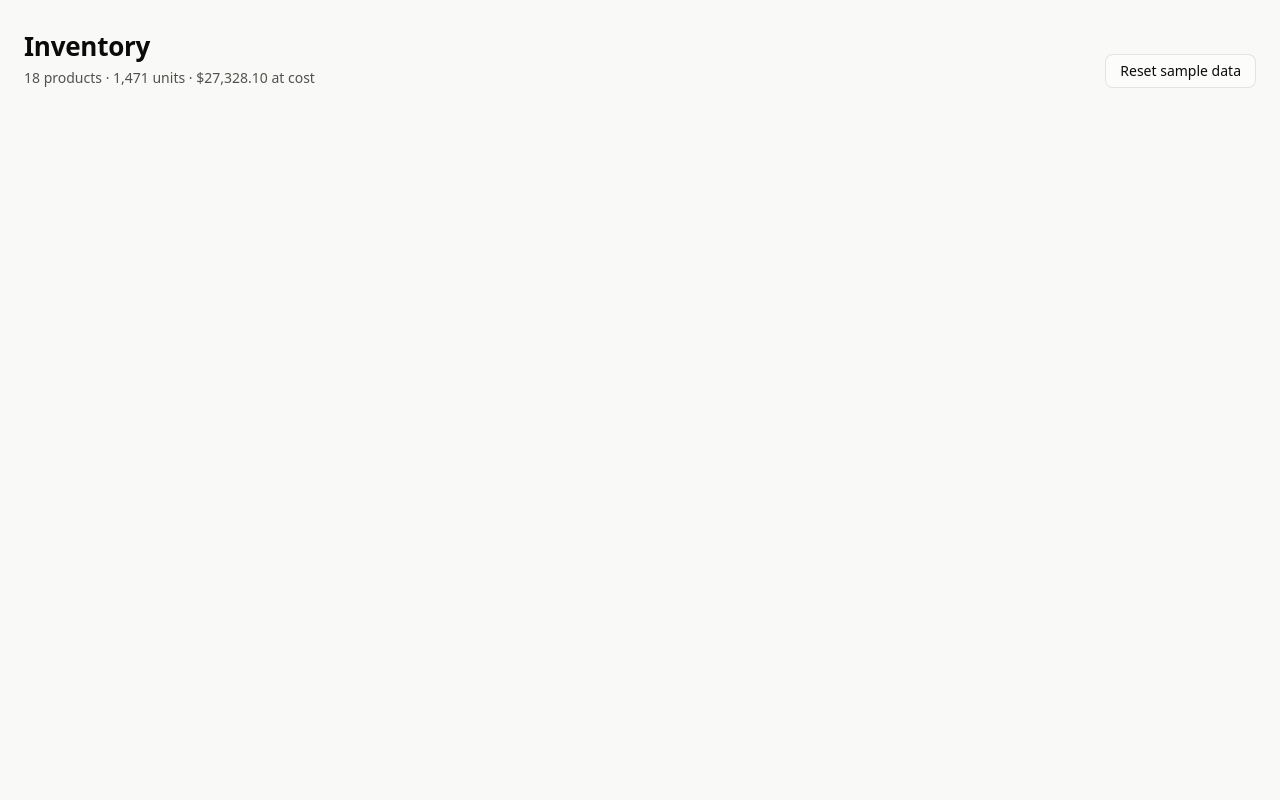
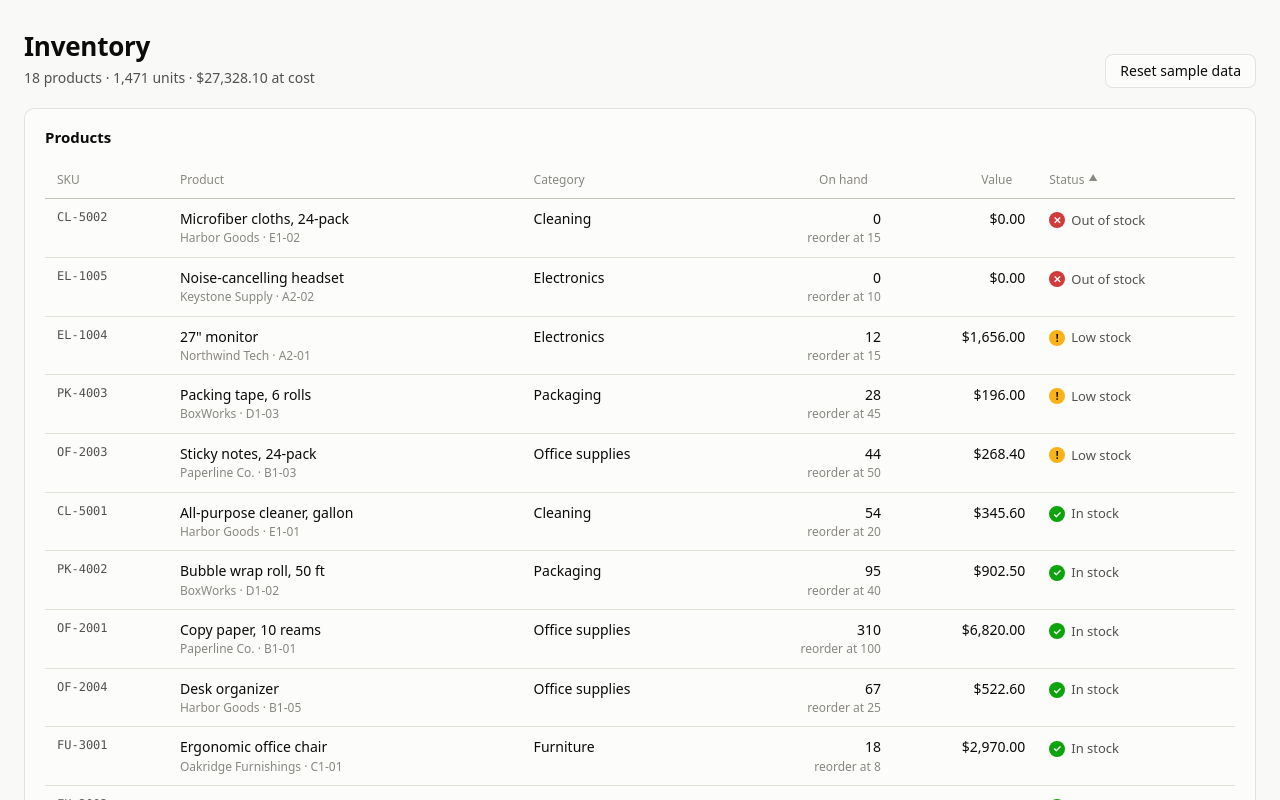
Before and after one commit to chukuwyemokumbor/inventory-management-dashboard, a React (Vite) app: page / in a window 1280 px wide. Shown: the top 800 px of the page. Built offline with nearby package versions, Linux system fonts and the light colour scheme.

Commit message:
Add sortable product table with stock status badges

```diff
--- a/src/App.css
+++ b/src/App.css
@@ -40,3 +40,109 @@ button:focus-visible {
   outline: 2px solid var(--accent);
   outline-offset: 2px;
 }
+
+/* ---------- Cards ---------- */
+.card {
+  background: var(--surface);
+  border: 1px solid var(--border);
+  border-radius: var(--radius);
+  padding: 18px 20px;
+  min-width: 0;
+}
+.card__title {
+  font-size: 15px;
+  margin-bottom: 12px;
+}
+.empty {
+  padding: 32px 0;
+  text-align: center;
+  color: var(--muted);
+}
+
+/* ---------- Status ---------- */
+.status {
+  display: inline-flex;
+  align-items: center;
+  gap: 6px;
+  font-size: 13px;
+  color: var(--ink-2);
+  white-space: nowrap;
+}
+.status__icon {
+  display: inline-grid;
+  place-items: center;
+  width: 16px;
+  height: 16px;
+  border-radius: 50%;
+  font-size: 10px;
+  font-weight: 700;
+  color: #fff;
+}
+.status--in-stock .status__icon {
+  background: var(--good);
+}
+.status--low .status__icon {
+  background: var(--warning);
+  color: #0b0b0b;
+}
+.status--out .status__icon {
+  background: var(--critical);
+}
+
+/* ---------- Table ---------- */
+.table-wrap {
+  overflow-x: auto;
+  margin: 0 -20px;
+  padding: 0 20px;
+}
+.table {
+  width: 100%;
+  border-collapse: collapse;
+  min-width: 760px;
+}
+.table th,
+.table td {
+  padding: 10px 12px;
+  text-align: left;
+  border-bottom: 1px solid var(--grid);
+  vertical-align: top;
+}
+.table th {
+  font-size: 12px;
+  font-weight: 500;
+  color: var(--muted);
+  border-bottom-color: var(--axis);
+}
+.table tbody tr:hover {
+  background: var(--surface-2);
+}
+.table .num {
+  text-align: right;
+  font-variant-numeric: tabular-nums;
+}
+.table .mono {
+  font-family: var(--mono);
+  font-size: 12px;
+  color: var(--ink-2);
+}
+.cell-name {
+  font-weight: 500;
+}
+.cell-meta {
+  color: var(--muted);
+  font-size: 12px;
+}
+.th-sort {
+  border: 0;
+  padding: 0;
+  background: none;
+  color: inherit;
+  font: inherit;
+  cursor: pointer;
+  display: inline-flex;
+  gap: 4px;
+}
+.th-sort__arrow {
+  font-size: 9px;
+  width: 9px;
+}
--- /dev/null
+++ b/src/components/InventoryTable.tsx
@@ -0,0 +1,90 @@
+import { useState } from 'react'
+import type { Product } from '../types/inventory'
+import { formatCurrency, formatNumber, stockStatus } from '../data/format'
+import { StatusBadge } from './StatusBadge'
+
+type SortKey = 'sku' | 'name' | 'category' | 'quantity' | 'value' | 'status'
+
+const STATUS_ORDER = { out: 0, low: 1, 'in-stock': 2 }
+
+const COLUMNS: { key: SortKey; label: string; numeric?: boolean }[] = [
+  { key: 'sku', label: 'SKU' },
+  { key: 'name', label: 'Product' },
+  { key: 'category', label: 'Category' },
+  { key: 'quantity', label: 'On hand', numeric: true },
+  { key: 'value', label: 'Value', numeric: true },
+  { key: 'status', label: 'Status' },
+]
+
+export function InventoryTable({ products }: { products: Product[] }) {
+  const [sort, setSort] = useState<{ key: SortKey; dir: 1 | -1 }>({ key: 'status', dir: 1 })
+
+  const sorted = [...products].sort((a, b) => {
+    const val = (p: Product): string | number => {
+      switch (sort.key) {
+        case 'value':
+          return p.quantity * p.unitCost
+        case 'status':
+          return STATUS_ORDER[stockStatus(p)]
+        default:
+          return p[sort.key]
+      }
+    }
+    const va = val(a)
+    const vb = val(b)
+    const cmp = typeof va === 'number' && typeof vb === 'number' ? va - vb : String(va).localeCompare(String(vb))
+    return cmp * sort.dir || a.name.localeCompare(b.name)
+  })
+
+  const toggle = (key: SortKey) => setSort((s) => (s.key === key ? { key, dir: s.dir === 1 ? -1 : 1 } : { key, dir: 1 }))
+
+  if (products.length === 0) return <div className="empty">No products yet.</div>
+
+  return (
+    <div className="table-wrap">
+      <table className="table">
+        <thead>
+          <tr>
+            {COLUMNS.map((c) => (
+              <th
+                key={c.key}
+                className={c.numeric ? 'num' : undefined}
+                aria-sort={sort.key === c.key ? (sort.dir === 1 ? 'ascending' : 'descending') : undefined}
+              >
+                <button type="button" className="th-sort" onClick={() => toggle(c.key)}>
+                  {c.label}
+                  <span className="th-sort__arrow" aria-hidden="true">
+                    {sort.key === c.key ? (sort.dir === 1 ? '▲' : '▼') : ''}
+                  </span>
+                </button>
+              </th>
+            ))}
+          </tr>
+        </thead>
+        <tbody>
+          {sorted.map((p) => (
+            <tr key={p.id}>
+              <td className="mono">{p.sku}</td>
+              <td>
+                <div className="cell-name">{p.name}</div>
+                <div className="cell-meta">
+                  {p.supplier}
+                  {p.location && ` · ${p.location}`}
+                </div>
+              </td>
+              <td>{p.category}</td>
+              <td className="num">
+                {formatNumber(p.quantity)}
+                <div className="cell-meta">reorder at {formatNumber(p.reorderPoint)}</div>
+              </td>
+              <td className="num">{formatCurrency(p.quantity * p.unitCost)}</td>
+              <td>
+                <StatusBadge status={stockStatus(p)} />
+              </td>
+            </tr>
+          ))}
+        </tbody>
+      </table>
+    </div>
+  )
+}
--- /dev/null
+++ b/src/components/StatusBadge.tsx
@@ -0,0 +1,20 @@
+import type { StockStatus } from '../types/inventory'
+import { STATUS_LABEL } from '../data/format'
+
+const ICON: Record<StockStatus, string> = {
+  'in-stock': '✓',
+  low: '!',
+  out: '✕',
+}
+
+/** Status is always icon + label, never color alone. */
+export function StatusBadge({ status }: { status: StockStatus }) {
+  return (
+    <span className={`status status--${status}`}>
+      <span className="status__icon" aria-hidden="true">
+        {ICON[status]}
+      </span>
+      {STATUS_LABEL[status]}
+    </span>
+  )
+}
--- a/src/pages/Dashboard.tsx
+++ b/src/pages/Dashboard.tsx
@@ -1,5 +1,6 @@
 import { useInventory } from '../data/useInventory'
 import { formatCurrency, formatNumber } from '../data/format'
+import { InventoryTable } from '../components/InventoryTable'
 
 export function Dashboard() {
   const inv = useInventory()
@@ -19,6 +20,11 @@ export function Dashboard() {
           Reset sample data
         </button>
       </header>
+
+      <section className="card">
+        <h2 className="card__title">Products</h2>
+        <InventoryTable products={inv.products} />
+      </section>
     </div>
   )
 }
```
